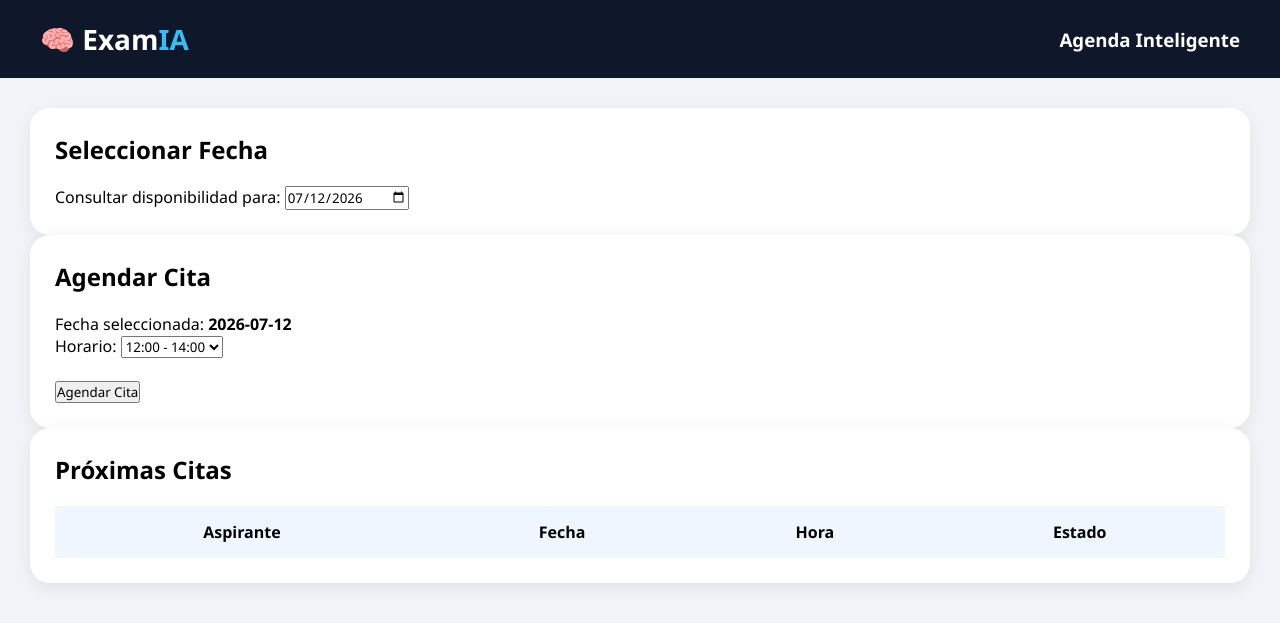
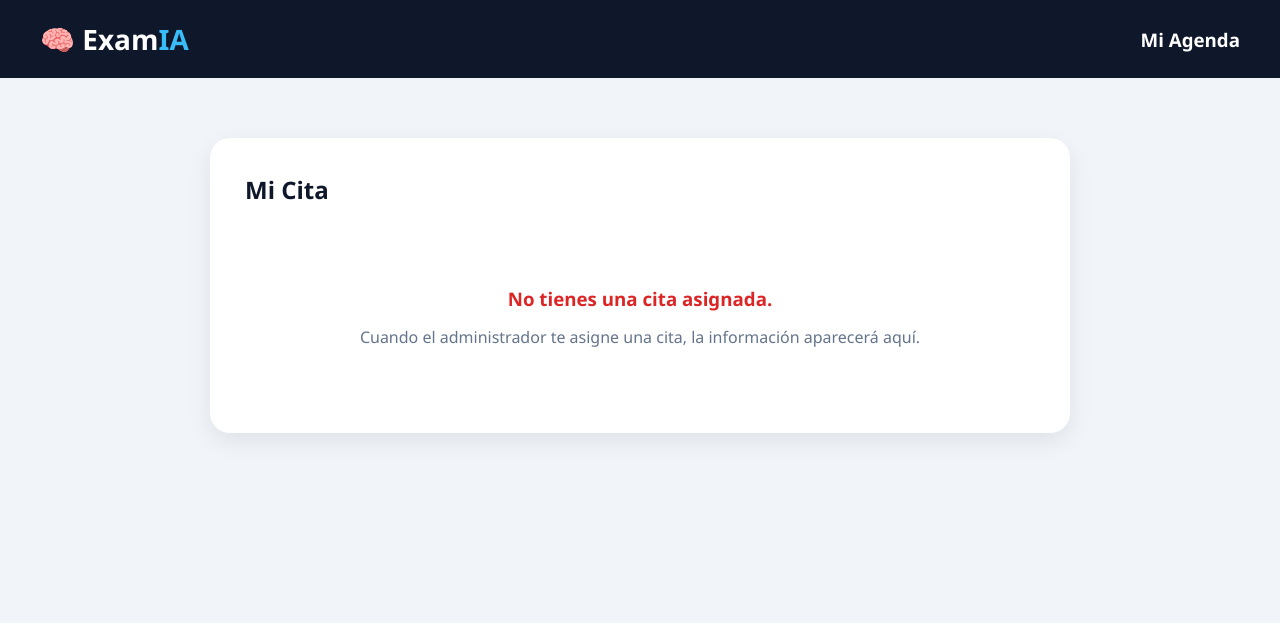
Before and after one commit to trexoxam/SIS-EV-IA-IOT, a Flask app: page /agenda in a window 1280 px wide. Shown: the top 623 px of the page. Run offline with Flask 3, Linux system fonts and the light colour scheme; the visitor is signed in with stand-in values (Sample User, id 1); data that the repository does not hold is empty.

Commit message:
cambio 31

```diff
--- a/backend/app.py
+++ b/backend/app.py
@@ -673,43 +673,37 @@ def registro():
     return redirect(url_for('login'))
 
 
-@app.route('/agenda', methods=['GET', 'POST'])
+@app.route('/agenda')
 def agenda():
-    if 'id_usuario' not in session: return redirect(url_for('login'))
 
-    # Si el usuario envía una fecha por formulario, la usamos; si no, usamos hoy
-    fecha_consulta = request.form.get('fecha_consulta') or datetime.now().strftime("%Y-%m-%d")
+    if 'id_usuario' not in session:
+        return redirect(url_for('login'))
 
     conn = conectar()
     cursor = conn.cursor(dictionary=True)
 
-    # 1. Traer todas las citas (para la tabla, sin filtrar por día)
+    # Obtener la cita del usuario que inició sesión
     cursor.execute("""
-        SELECT c.fecha_cita AS fecha, c.horario_inicio AS hora, c.estado, u.nombre_completo
-        FROM citas c
-        INNER JOIN usuarios u ON c.id_usuario = u.id_usuario
-        ORDER BY c.fecha_cita ASC
-    """)
-    citas = cursor.fetchall()
+        SELECT
+            fecha_cita,
+            horario_inicio,
+            horario_fin,
+            estado
+        FROM citas
+        WHERE id_usuario = %s
+        ORDER BY fecha_cita ASC
+        LIMIT 1
+    """, (session['id_usuario'],))
 
-    # 2. Traer HORAS OCUPADAS SOLO PARA LA FECHA SELECCIONADA
-    cursor.execute("SELECT horario_inicio FROM citas WHERE fecha_cita = %s", (fecha_consulta,))
-    datos = cursor.fetchall()
-
-    ocupadas = []
-    for c in datos:
-        val = c['horario_inicio']
-        # Usamos la misma lógica robusta de conversión que ya tienes
-        if hasattr(val, 'strftime'):
-            ocupadas.append(val.strftime("%H:%M"))
-        else:
-            total_segundos = int(val.total_seconds())
-            ocupadas.append(f"{total_segundos // 3600:02}:{(total_segundos % 3600) // 60:02}")
+    cita = cursor.fetchone()
 
     cursor.close()
     conn.close()
 
-    return render_template('agenda.html', citas=citas, ocupadas=ocupadas, fecha_sel=fecha_consulta)
+    return render_template(
+        'agenda.html',
+        cita=cita
+    )
 
 @app.route('/crear_cita', methods=['POST'])
 def crear_cita():
--- a/static/css/agenda.css
+++ b/static/css/agenda.css
@@ -8,6 +8,8 @@ font-family:'Segoe UI',sans-serif;
 body{
 background:#f1f5f9;
 }
+
+/* HEADER */
 
 header{
 background:#0f172a;
@@ -27,77 +29,91 @@ font-weight:bold;
 color:#38bdf8;
 }
 
+/* CONTENEDOR */
+
 .container{
-padding:30px;
+max-width:900px;
+margin:40px auto;
+padding:20px;
 }
 
-.cards{
+/* PANEL */
+
+.panel{
+background:white;
+padding:35px;
+border-radius:20px;
+box-shadow:0 8px 25px rgba(0,0,0,.08);
+}
+
+.panel h2{
+margin-bottom:30px;
+color:#0f172a;
+}
+
+/* DATOS */
+
+.info{
 display:grid;
-grid-template-columns:repeat(auto-fit,minmax(250px,1fr));
+grid-template-columns:repeat(auto-fit,minmax(220px,1fr));
 gap:20px;
 margin-bottom:30px;
 }
 
-.card{
-background:white;
-padding:25px;
-border-radius:20px;
-box-shadow:0 5px 20px rgba(0,0,0,.08);
+.dato{
+background:#eff6ff;
+padding:20px;
+border-radius:15px;
 }
 
-.card h2{
+.dato h4{
+margin-bottom:10px;
 color:#2563eb;
-margin-bottom:10px;
+font-size:16px;
 }
 
-.grid{
-display:grid;
-grid-template-columns:2fr 1fr;
-gap:20px;
+.dato p{
+font-size:18px;
+font-weight:600;
+color:#0f172a;
 }
 
-.panel{
-background:white;
-padding:25px;
-border-radius:20px;
-box-shadow:0 5px 20px rgba(0,0,0,.08);
+/* ESTADO */
+
+.estado{
+display:inline-block;
+background:#dcfce7;
+color:#166534;
+padding:8px 16px;
+border-radius:30px;
+font-weight:bold;
 }
 
-.panel h2{
-margin-bottom:20px;
+/* MENSAJE */
+
+.mensaje{
+margin-top:20px;
+background:#dbeafe;
+border-left:6px solid #2563eb;
+padding:18px;
+border-radius:12px;
+font-size:16px;
+color:#1e3a8a;
 }
 
-table{
-width:100%;
-border-collapse:collapse;
+/* SIN CITA */
+
+.sin-cita{
+text-align:center;
+padding:50px 20px;
 }
 
-th{
-background:#eff6ff;
-padding:15px;
-}
-
-td{
-padding:15px;
-border-bottom:1px solid #e2e8f0;
-}
-
-.recommendation{
-background:#dbeafe;
-padding:15px;
-border-radius:15px;
+.sin-cita h3{
+color:#dc2626;
 margin-bottom:15px;
 }
 
-.status{
-background:#dcfce7;
-padding:8px 12px;
-border-radius:10px;
-display:inline-block;
+.sin-cita p{
+color:#64748b;
+font-size:16px;
 }
-
-.card-link{
-    text-decoration: none;
-    color: inherit;
-    display: block;
-}
--- a/templates/agenda.html
+++ b/templates/agenda.html
@@ -1,63 +1,107 @@
 <!DOCTYPE html>
 <html lang="es">
+
 <head>
+
 <meta charset="UTF-8">
-    <title>ExamIA | Agenda</title>
-    <link rel="stylesheet" href="{{ url_for('static', filename='css/agenda.css') }}">
+
+<meta name="viewport" content="width=device-width, initial-scale=1.0">
+
+<title>ExamIA | Mi Agenda</title>
+
+<link rel="stylesheet"
+href="{{ url_for('static', filename='css/agenda.css') }}">
+
 </head>
+
 <body>
+
 <header>
-        <div class="logo">🧠 Exam<span>IA</span></div>
-        <h3>Agenda Inteligente</h3>
+
+<div class="logo">
+
+🧠 Exam<span>IA</span>
+
+</div>
+
+<h3>Mi Agenda</h3>
+
 </header>
 
 <div class="container">
+
 <div class="panel">
-            <h2>Seleccionar Fecha</h2>
-            <form action="{{ url_for('agenda') }}" method="POST">
-                <label>Consultar disponibilidad para:</label>
-                <input type="date" name="fecha_consulta" value="{{ fecha_sel }}" onchange="this.form.submit()">
-            </form>
+
+<h2>Mi Cita</h2>
+
+{% if cita %}
+
+<div class="info">
+
+<div class="dato">
+
+<h4>📅 Fecha</h4>
+
+<p>{{ cita.fecha_cita }}</p>
+
 </div>
 
-        <div class="panel">
-            <h2>Agendar Cita</h2>
-            <form action="{{ url_for('crear_cita') }}" method="POST">
-                <input type="hidden" name="fecha" value="{{ fecha_sel }}">
-                <p>Fecha seleccionada: <strong>{{ fecha_sel }}</strong></p>
+<div class="dato">
 
-                <label>Horario:</label>
-                <select name="hora" required>
-                    <option value="12:00" {% if '12:00' in ocupadas %}disabled{% endif %}>12:00 - 14:00 {% if '12:00' in ocupadas %}(Ocupado){% endif %}</option>
-                    <option value="14:00" {% if '14:00' in ocupadas %}disabled{% endif %}>14:00 - 16:00 {% if '14:00' in ocupadas %}(Ocupado){% endif %}</option>
-                    <option value="16:00" {% if '16:00' in ocupadas %}disabled{% endif %}>16:00 - 18:00 {% if '16:00' in ocupadas %}(Ocupado){% endif %}</option>
-                </select>
-                <br><br>
-                <button type="submit">Agendar Cita</button>
-            </form>
+<h4>🕒 Horario</h4>
+
+<p>
+
+{{ cita.horario_inicio }}
+-
+
+{{ cita.horario_fin }}
+
+</p>
+
 </div>
 
-        <div class="panel">
-            <h2>Próximas Citas</h2>
-            <table>
-                <tr><th>Aspirante</th><th>Fecha</th><th>Hora</th><th>Estado</th></tr>
-                {% for cita in citas %}
-                <tr>
-                    <td>{{ cita.nombre_completo }}</td>
-                    <td>{{ cita.fecha }}</td>
-                    <td>{{ cita.hora }}</td>
-                    <td>{{ cita.estado }}</td>
-                </tr>
-                {% endfor %}
-            </table>
-        </div>
+<div class="dato">
+
+<h4>📌 Estado</h4>
+
+<p class="estado">
+
+{{ cita.estado }}
+
+</p>
+
 </div>
 
-    <script>
-        const urlParams = new URLSearchParams(window.location.search);
-        if (urlParams.get('status') === 'success') {
-            alert("¡Cita elegida correctamente!");
-        }
-    </script>
+</div>
+
+<div class="mensaje">
+
+✅ Preséntate 15 minutos antes de tu cita.
+
+</div>
+
+{% else %}
+
+<div class="sin-cita">
+
+<h3>No tienes una cita asignada.</h3>
+
+<p>
+
+Cuando el administrador te asigne una cita,
+la información aparecerá aquí.
+
+</p>
+
+</div>
+
+{% endif %}
+
+</div>
+
+</div>
+
 </body>
+
 </html>
```
Lines whose indentation alone changed are shown as unchanged.
